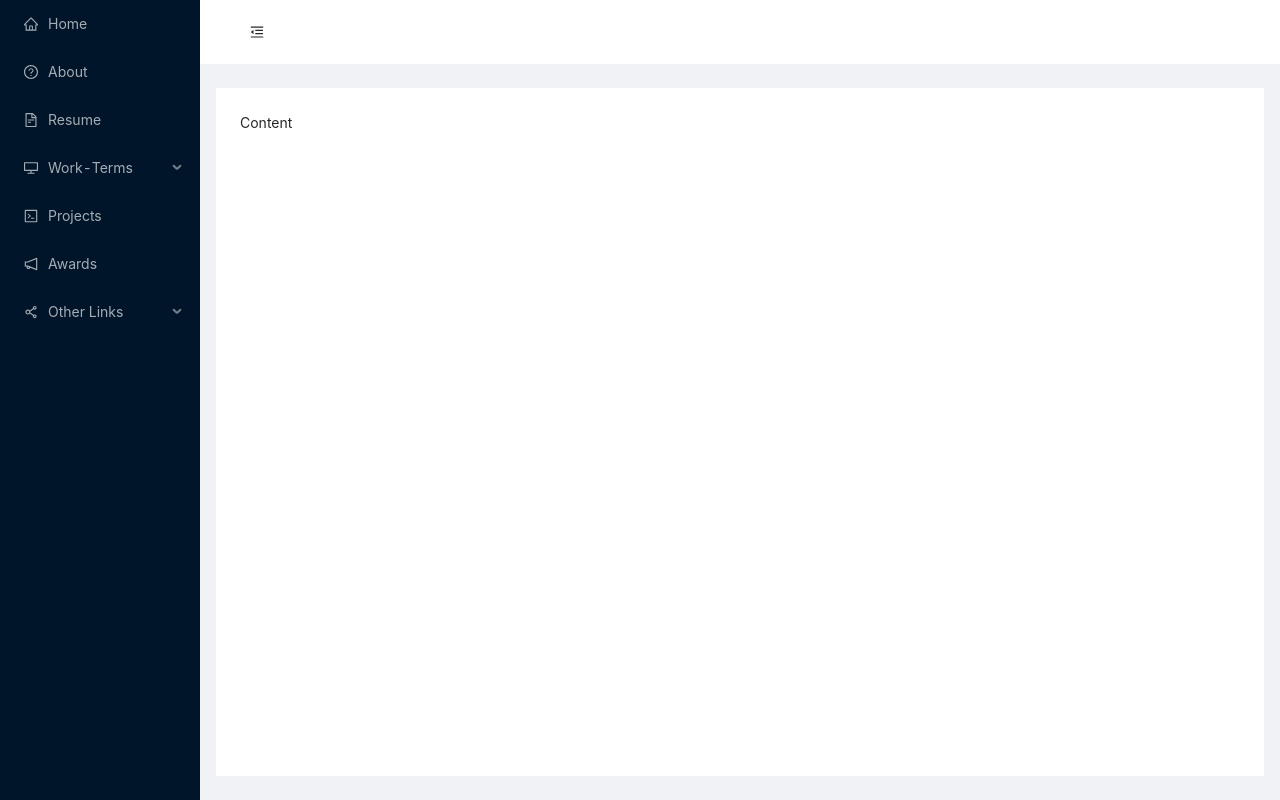
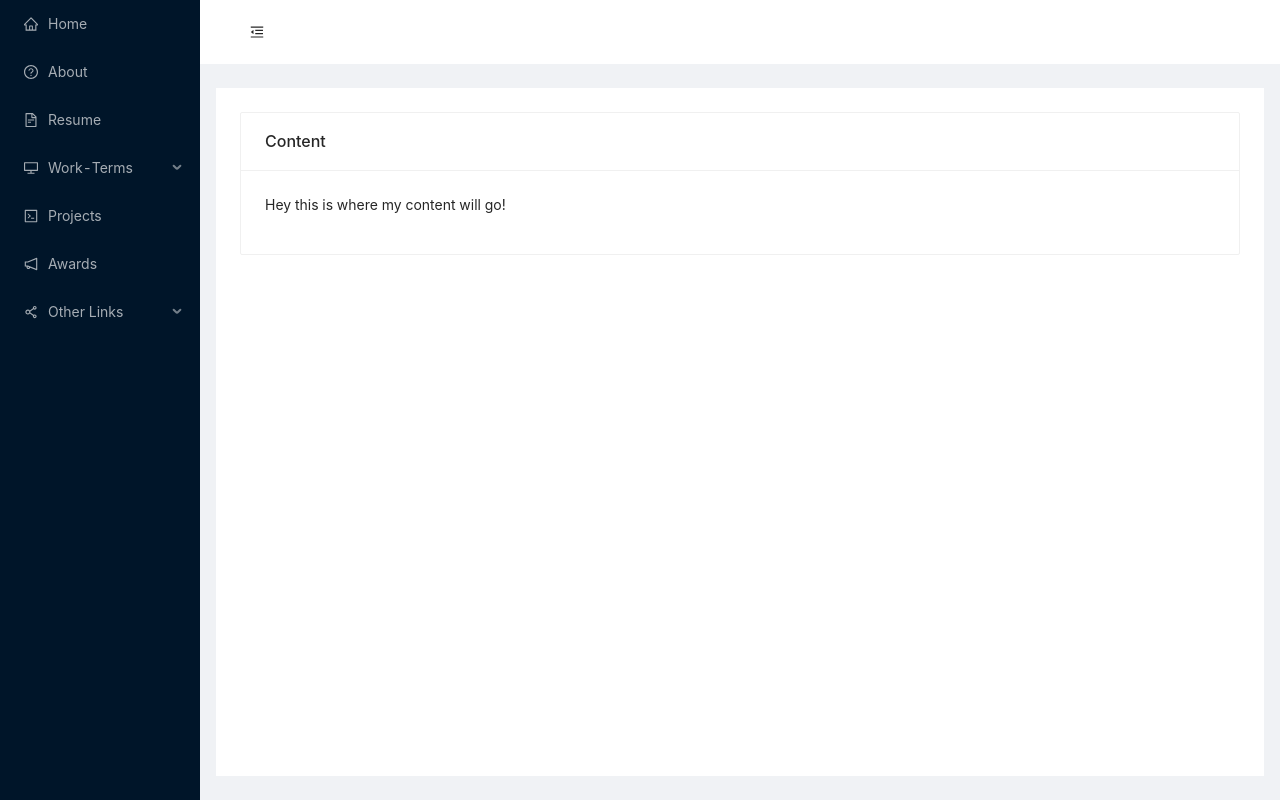
Before and after one commit to deepbajwaa/SimrandeepBajwaPortfolio, a React (Create React App) app: page / in a window 1280 px wide. Built offline with nearby package versions, Linux system fonts and the light colour scheme.

Commit message:
Created a text card component that can be reused to display text.

```diff
--- a/package.json
+++ b/package.json
@@ -1,6 +1,6 @@
 {
-  "homepage":"",
-  "name": "http://deepbajwaa.github.io/SimrandeepBajwaPortfolio",
+  "homepage": "http://deepbajwaa.github.io/SimrandeepBajwaPortfolio",
+  "name": "simrandeep-bajwa-portfolio",
   "version": "0.1.0",
   "private": true,
   "dependencies": {
--- a/src/App.js
+++ b/src/App.js
@@ -1,5 +1,6 @@
 import React, { Component } from 'react';
-import SiteMenu from './components/SiteMenu'
+import NavMenu from './components/NavMenu';
+import TextCard from './components/TextCard';
 import './App.css';
 
 import { Layout } from 'antd';
@@ -27,7 +28,7 @@ class App extends Component {
         <Layout style={{minHeight:"100vh"}}>
           <Sider trigger={null} collapsible collapsed={this.state.collapsed}>
             <div className="logo" />
-            <SiteMenu/>
+            <NavMenu/>
           </Sider>
           <Layout className="site-layout">
             <Header className="site-layout-background">
@@ -43,7 +44,7 @@ class App extends Component {
                 padding: 24,
               }}
             >
-              Content
+              <TextCard title="Content" body="Hey this is where my content will go!"/>
             </Content>
           </Layout>
         </Layout>
--- /dev/null
+++ b/src/components/TextCard.js
@@ -0,0 +1,14 @@
+import React, { Component } from 'react';
+import { Card } from 'antd';
+
+class TextCard extends Component {
+    render() {
+        return (
+            <Card title={this.props.title}>
+                <p>{this.props.body}</p>
+            </Card>
+        );
+    }
+}
+
+export default TextCard;
```
Also changed, not shown: src/components/NavMenu.js (renamed from src/components/SiteMenu.js, +2 -11 lines).
